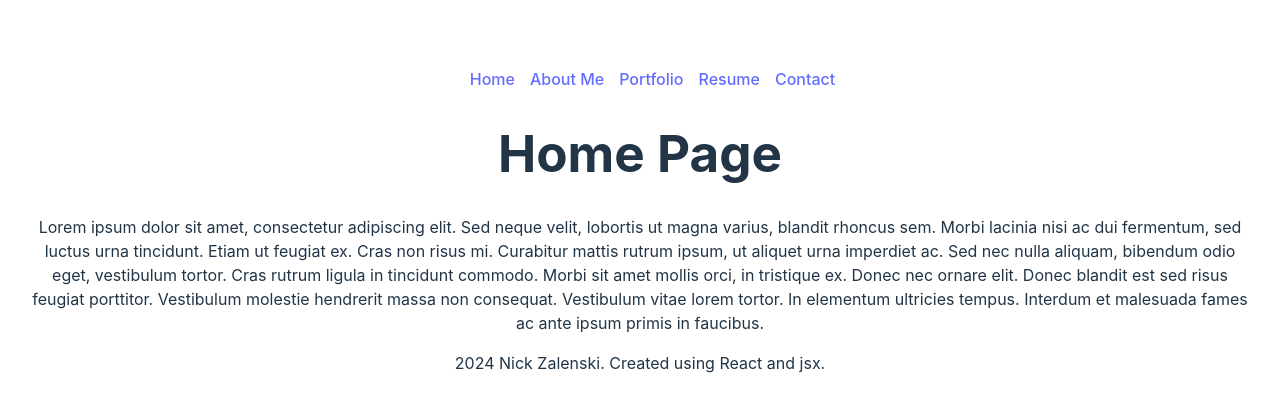
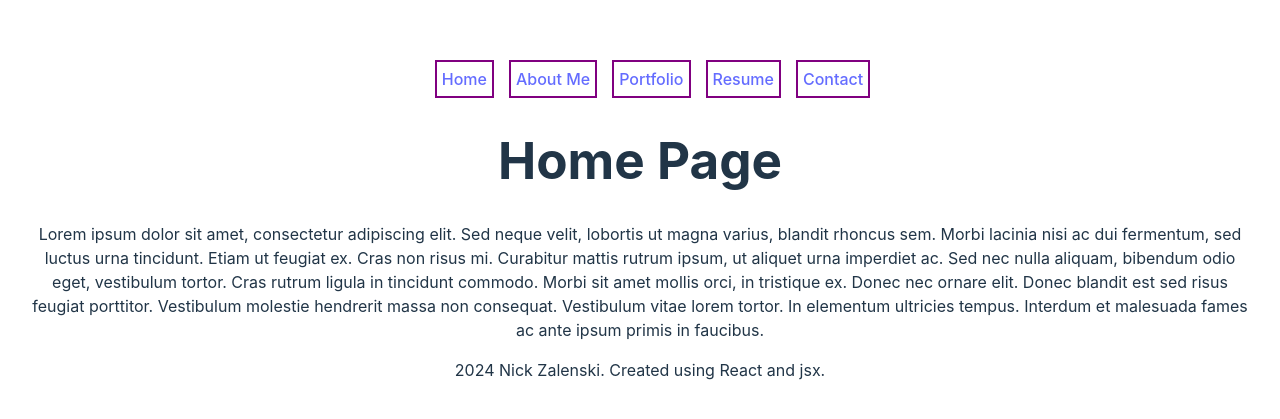
Before and after one commit to ElBoyTM/React-Portfolio, a React (Vite) app in the folder Develop/: page / in a window 1280 px wide. Shown: the part 179-598 px from the top of the page. Built offline with nearby package versions, Linux system fonts and the light colour scheme.

Commit message:
put boxes around nav elements

```diff
--- a/Develop/src/components/NavTabs.css
+++ b/Develop/src/components/NavTabs.css
@@ -1,4 +1,13 @@
 .nav-item {
+    border: 2px solid purple;
+    padding: 5px;
+    display: inline-block;
+    margin-right: 15px;
     display: inline-block;
     margin-right: 15px;
 }
+
+.nav-item:hover {
+    background-color: purple;
+    color: white;
+}
```
